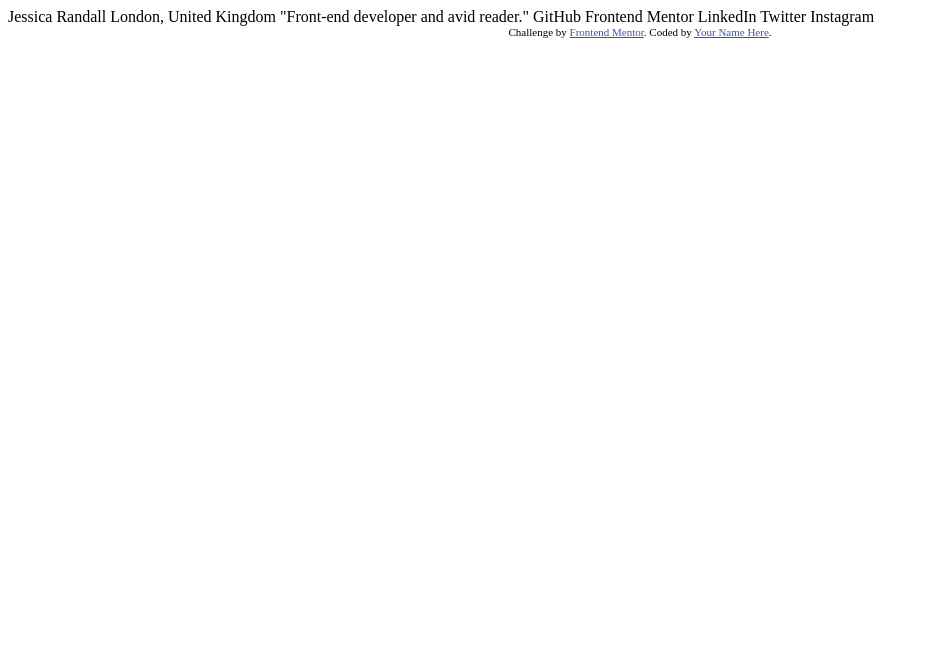
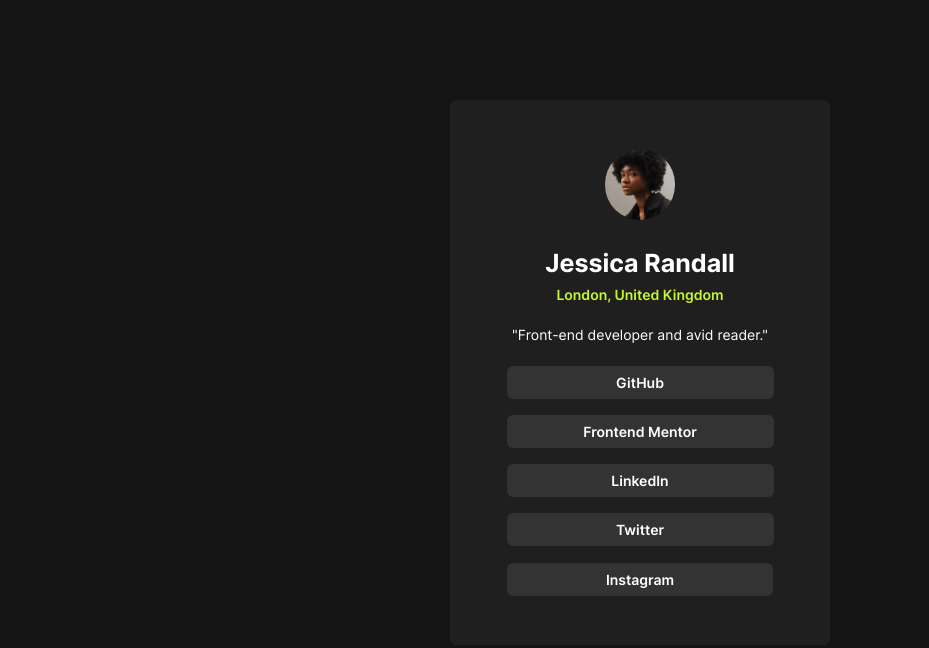
Before and after one commit to marlar-tz/Social_Link_Profile_Page, a plain HTML site: page index.html in a window 1280 px wide. Shown: the whole page, without its empty margins (0-929 px from the left). Drawn offline with nearby package versions, Linux system fonts and the light colour scheme.

Commit message:
updated html and css

```diff
--- a/index.html
+++ b/index.html
@@ -1,34 +1,82 @@
 <!DOCTYPE html>
 <html lang="en">
+
 <head>
   <meta charset="UTF-8">
-  <meta name="viewport" content="width=device-width, initial-scale=1.0"> <!-- displays site properly based on user's device -->
+  <meta name="viewport" content="width=device-width, initial-scale=1.0">
+  <!-- displays site properly based on user's device -->
 
   <link rel="icon" type="image/png" sizes="32x32" href="./assets/images/favicon-32x32.png">
+  <link rel="stylesheet" href="main.css">
+  <link href="https://cdn.jsdelivr.net/npm/bootstrap@5.3.3/dist/css/bootstrap.min.css" rel="stylesheet"
+    integrity="sha384-QWTKZyjpPEjISv5WaRU9OFeRpok6YctnYmDr5pNlyT2bRjXh0JMhjY6hW+ALEwIH" crossorigin="anonymous">
 
   <title>Frontend Mentor | Social links profile</title>
+</head>
 
-  <!-- Feel free to remove these styles or customise in your own stylesheet 👍 -->
-  <style>
-    .attribution { font-size: 11px; text-align: center; }
-    .attribution a { color: hsl(228, 45%, 44%); }
-  </style>
-</head>
 <body>
+  <div class="container">
 
-  Jessica Randall
-  London, United Kingdom
-  "Front-end developer and avid reader."
+    <!-- image -->
+    <div class="row justify-content-md-center justify-content-center  align-items-center ">
+      <div class="col-md-4 col-10 col-lg-4  px-6 bg-row border rounded-top" id="border-dark">
+        <div class="row justify-content-md-center justify-content-center  align-items-center pb-4 pt-5">
+          <div class="col-md-4 col-4 col-lg-3">
+            <img src="assets/images/avatar-jessica.jpeg" class=" w-100 rounded-circle" alt="jessica_image"
+              id="profile_image">
+          </div>
+        </div>
+      </div>
+    </div>
 
-  GitHub
-  Frontend Mentor
-  LinkedIn
-  Twitter
-  Instagram
+    <!-- name -->
+    <div class="row justify-content-md-center justify-content-center align-items-center">
+      <div class="col-md-4 col-10 text-center px-6 bg-row">
+        <span id="name_font">Jessica Randall</span>
+      </div>
+    </div>
 
-  <div class="attribution">
-    Challenge by <a href="https://www.frontendmentor.io?ref=challenge" target="_blank">Frontend Mentor</a>.
-    Coded by <a href="#">Your Name Here</a>.
+    <!-- location -->
+    <div class="row justify-content-md-center justify-content-center align-items-center ">
+      <div class="col-md-4 col-10 text-center px-6 bg-row pb-3">
+        <span id="location_font">London, United Kingdom</span>
+      </div>
+    </div>
+
+    <!-- bio-->
+    <div class="row justify-content-md-center justify-content-center align-items-center ">
+      <div class="col-md-4 col-10 text-center px-6 bg-row pb-1">
+        <span id="text_font">"Front-end developer and avid reader."</span>
+      </div>
+    </div>
+
+    <!-- buttons-->
+    <div class="row justify-content-md-center justify-content-center align-items-center ">
+      <div class="col-md-4 col-10 text-center px-6 bg-row pt-3">
+        <button class="btn btn-primary border-0 w-75" type="button">GitHub</button>
+      </div>
+    </div>
+    <div class="row justify-content-md-center justify-content-center align-items-center ">
+      <div class="col-md-4 col-10 text-center px-6 bg-row pt-3">
+        <button class="btn btn-primary border-0 w-75" type="button">Frontend Mentor</button>
+      </div>
+    </div>
+    <div class="row justify-content-md-center justify-content-center align-items-center ">
+      <div class="col-md-4 col-10 text-center px-6 bg-row pt-3">
+        <button class="btn btn-primary border-0 w-75" type="button">LinkedIn</button>
+      </div>
+    </div>
+    <div class="row justify-content-md-center justify-content-center align-items-center ">
+      <div class="col-md-4 col-10 text-center px-6 bg-row pt-3">
+        <button class="btn btn-primary border-0 w-75" type="button">Twitter</button>
+      </div>
+    </div>
+    <div class="row justify-content-md-center justify-content-center align-items-center">
+      <div class="col-md-4 col-10 text-center px-6 bg-row pt-3 py-5 border rounded-bottom" id="border-dark">
+        <button class="btn btn-primary border-0 w-75" type="button">Instagram</button>
+      </div>
+    </div>
   </div>
 </body>
+
 </html>
--- /dev/null
+++ b/main.css
@@ -0,0 +1,65 @@
+@font-face {
+    font-family: inter-bold;
+    src: url(assets/fonts/static/Inter-Bold.ttf);
+}
+
+@font-face {
+    font-family: inter-regular;
+    src: url(assets/fonts/static/Inter-Regular.ttf);
+}
+
+@font-face {
+    font-family: inter-semibold;
+    src: url(assets/fonts/static/Inter-SemiBold.ttf);
+}
+
+
+body {
+    background-color: hsl(0, 0%, 8%) !important;
+}
+
+
+.container {
+    padding-top: 100px !important;
+    padding-bottom: 100px !important;
+
+}
+
+.bg-row {
+    background-color: hsl(0, 0%, 12%);
+    color: hsl(0, 0%, 100%);
+}
+
+#name_font {
+    font-size: 25px;
+    font-family: inter-bold;
+}
+
+#location_font {
+    font-size: 14px;
+    font-family: inter-semibold;
+    color: hsl(75, 94%, 57%);
+}
+
+#text_font {
+    font-size: 14px;
+    font-family: inter-regular;
+}
+
+.btn-primary {
+    background-color: hsl(0, 0%, 20%) !important;
+}
+
+.btn-primary:hover {
+    background-color: hsl(75, 94%, 57%) !important;
+    color: black !important;
+}
+
+.btn {
+    font-family: inter-semibold !important;
+    font-size: 14px !important;
+}
+
+#border-dark {
+    border-color: hsl(0, 0%, 12%) !important;
+}
```
